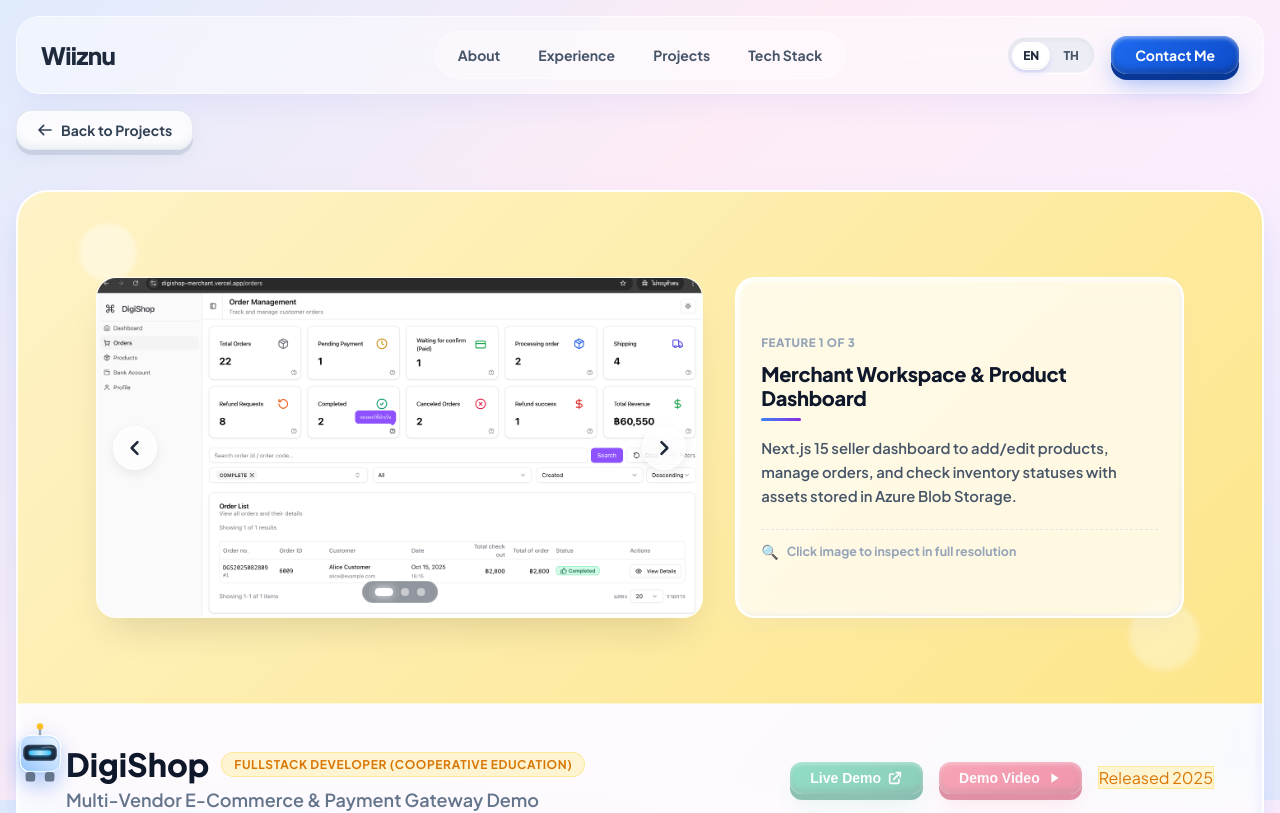
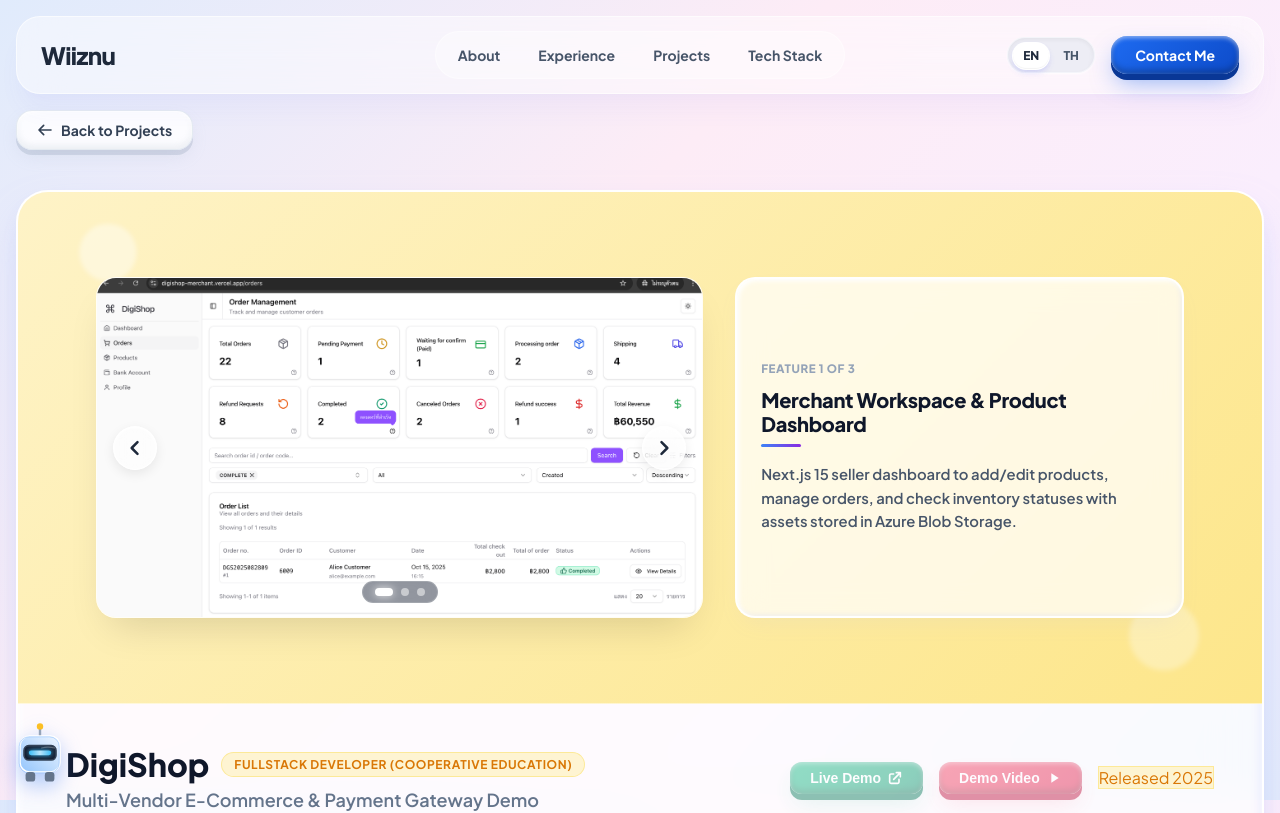
Before and after one commit to wiiznu17/portfolio, a Next.js app: page /projects/digishop in a window 1280 px wide. Shown: the top 813 px of the page. Built offline with nearby package versions, Linux system fonts and the light colour scheme.

Commit message:
refactor: remove caption tip UI from project carousel component

```diff
--- a/src/components/ProjectCarousel/ProjectCarousel.tsx
+++ b/src/components/ProjectCarousel/ProjectCarousel.tsx
@@ -330,16 +330,6 @@
             ? currentImage.description.th
             : currentImage.description.en}
         </p>
-        {!isBroken && (
-          <div className={styles.captionTip}>
-            <span className={styles.tipIcon}>🔍</span>
-            <span>
-              {language === "th"
-                ? "คลิกที่รูปเพื่อตรวจสอบรายละเอียดขนาดเต็ม"
-                : "Click image to inspect in full resolution"}
-            </span>
-          </div>
-        )}
       </div>
 
       {/* Lightbox */}
```
